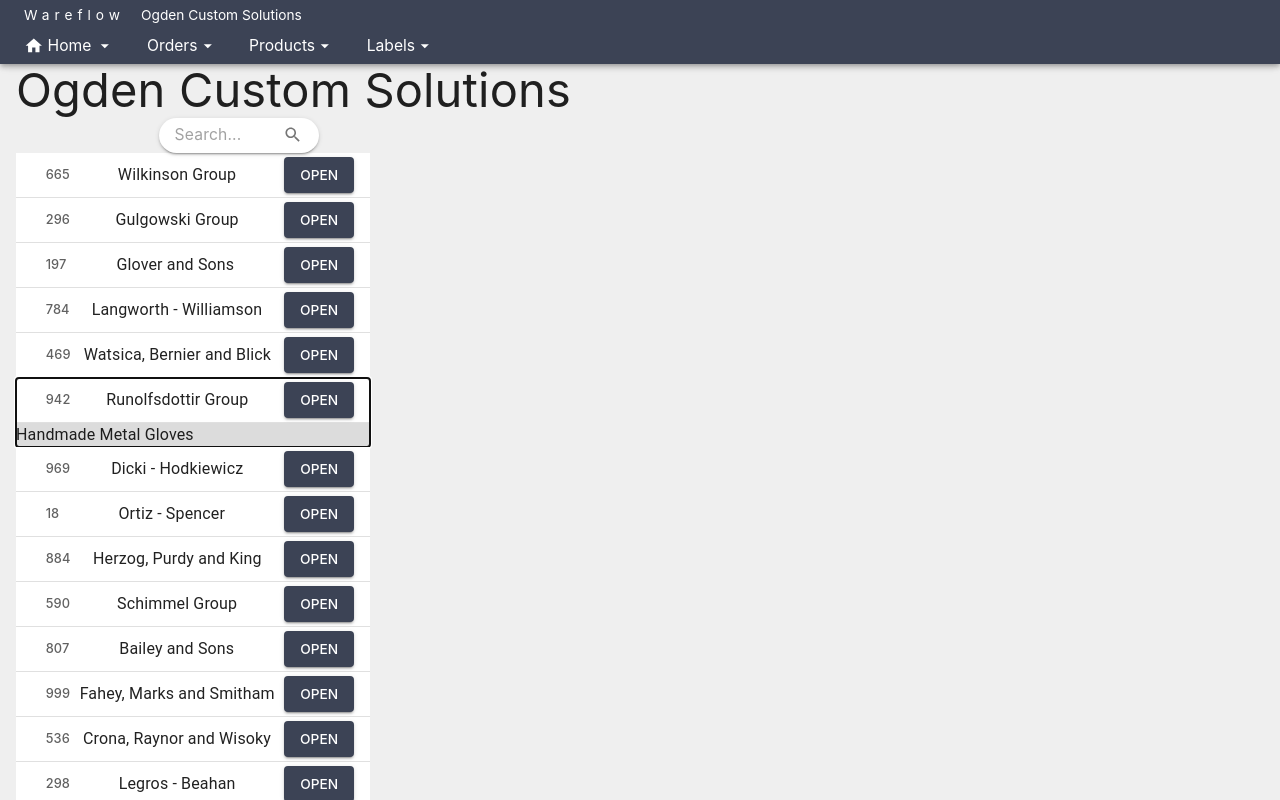
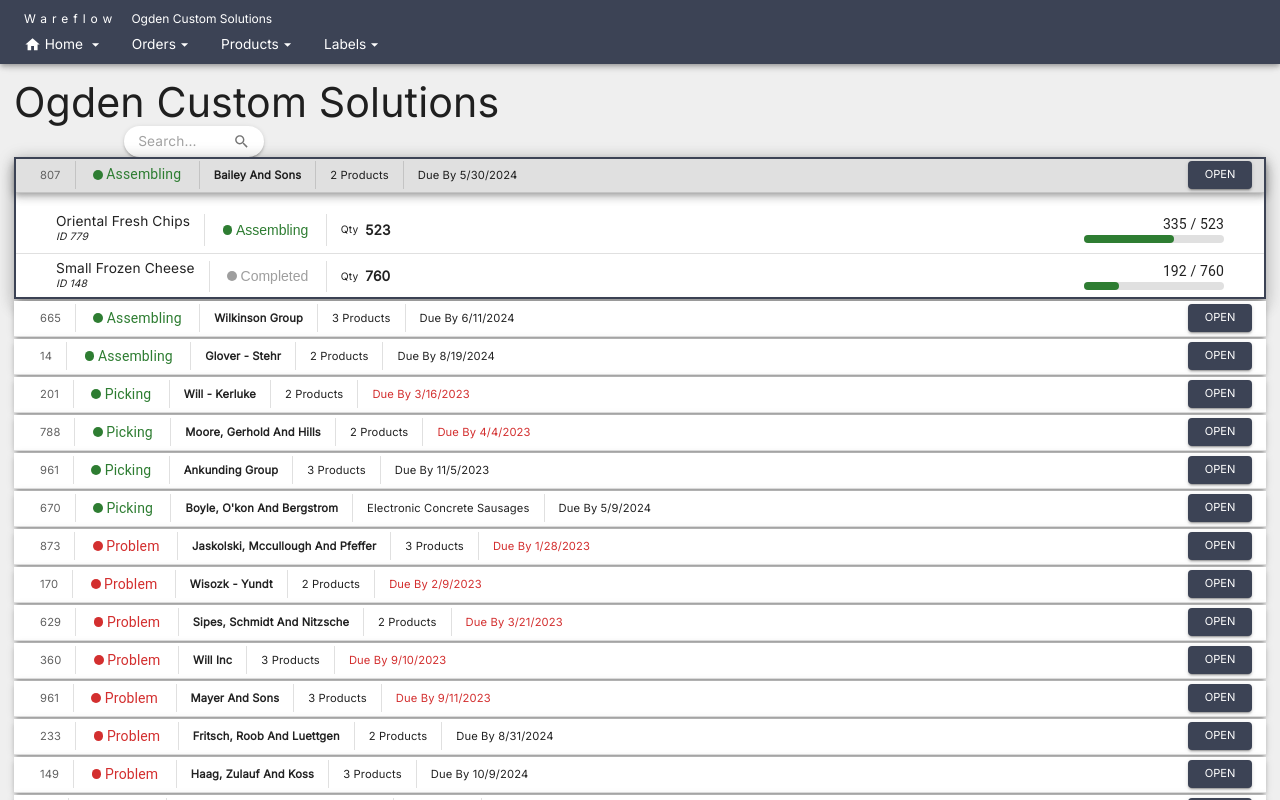
Before and after one commit to Naternelson/wareflow-mini, a React (Create React App) app: page / in a window 1280 px wide. Built offline with nearby package versions, Linux system fonts and the light colour scheme.

Commit message:
Add Detail UI for Order List Items

```diff
--- a/public/index.html
+++ b/public/index.html
@@ -6,36 +6,12 @@
 		<meta name="viewport" content="width=device-width, initial-scale=1" />
 		<meta name="theme-color" content="#000000" />
 		<meta name="description" content="Web site created using create-react-app" />
-		<meta http-equiv="Content-Security-Policy" content="" />
-
+    <link rel="stylesheet" href="https://fonts.googleapis.com/css2?family=Inter"/>
 		<link rel="apple-touch-icon" href="%PUBLIC_URL%/logo192.png" />
-		<!--
-      manifest.json provides metadata used when your web app is installed on a
-      user's mobile device or desktop. See https://developers.google.com/web/fundamentals/web-app-manifest/
-    -->
 		<link rel="manifest" href="%PUBLIC_URL%/manifest.json" />
-		<!--
-      Notice the use of %PUBLIC_URL% in the tags above.
-      It will be replaced with the URL of the `public` folder during the build.
-      Only files inside the `public` folder can be referenced from the HTML.
-
-      Unlike "/favicon.ico" or "favicon.ico", "%PUBLIC_URL%/favicon.ico" will
-      work correctly both with client-side routing and a non-root public URL.
-      Learn how to configure a non-root public URL by running `npm run build`.
-    -->
-		<title>React App</title>
+		<title>Wareflow</title>
 	</head>
 	<body>
 		<noscript>You need to enable JavaScript to run this app.</noscript>
-		<div id="root"></div>
-		<!--
-      This HTML file is a template.
-      If you open it directly in the browser, you will see an empty page.
-
-      You can add webfonts, meta tags, or analytics to this file.
-      The build step will place the bundled scripts into the <body> tag.
-
-      To begin the development, run `npm start` or `yarn start`.
-      To create a production bundle, use `npm run build` or `yarn build`.
-    --></body>
+		<div id="root"></div></body>
 </html>
--- a/src/components/progress_bar/index.tsx
+++ b/src/components/progress_bar/index.tsx
@@ -1,5 +1,8 @@
-import { Box, Tooltip, TooltipProps, Typography, styled } from "@mui/material";
+import { Box, PaletteColor, Tooltip, TooltipProps, styled } from "@mui/material";
 import pluralize from 'pluralize';
+
+type AcceptedColors = "primary" | "secondary" | "error" | "warning" | "info" | "success" | "inherit";
+
 export interface ProgressBarProps {
 	total: number;
 	current: number;
@@ -7,25 +10,28 @@ export interface ProgressBarProps {
     /** The singular name of the unit (ie device, case, etc) */
 	unitAlias?: string;
     placement?: TooltipProps["placement"];
+    color?: AcceptedColors | "inherit";
 }
-export const ProgressBar = ({ total, current, label, unitAlias, placement }: ProgressBarProps) => {
+
+
+export const ProgressBar = ({ total, current, color, label, unitAlias, placement }: ProgressBarProps) => {
 	const percent = (current / total) * 100;
     const unit = pluralize(unitAlias || "unit", current).toLowerCase();
     const titleCase = unit.charAt(0).toUpperCase() + unit.slice(1);
 	return (
-		<ProgressBarContainer>
+		<ProgressBarContainer aria-description="A Progress Bar">
 			{label && (
 				<Tooltip title={`${current} ${titleCase}`} placement={placement} arrow>
 					<span>{`${current} / ${total}`}</span>
 				</Tooltip>
 			)}
-			<StyledProgressBar data-progress={percent} />
+			<StyledProgressBar data-progress={percent} data-color={color}/>
 		</ProgressBarContainer>
 	);
 };
 
 
-const StyledProgressBar = styled(Box)<{"data-progress": number}>(({ theme, "data-progress": dataProgress }) => ({
+const StyledProgressBar = styled(Box)<{"data-progress": number, "data-color"?: ProgressBarProps["color"]}>(({ theme, "data-progress": dataProgress, "data-color": color }) => ({
     position: "relative",
     height: theme.spacing(1),
     width: "100%",
@@ -39,7 +45,7 @@ const StyledProgressBar = styled(Box)<{"data-progress": number}>(({ theme, "data
         height: "100%",
         borderRadius: theme.spacing(1),
         width: dataProgress + "%",
-        backgroundColor: theme.palette.primary.main,
+        backgroundColor: color === "inherit" ? "inherit" : theme.palette[color || "primary"].main,
     },
 }));
 
--- a/src/index.css
+++ b/src/index.css
@@ -1,14 +1,23 @@
 body {
 	margin: 0;
-	font-family: -apple-system, BlinkMacSystemFont, "Segoe UI", "Roboto", "Oxygen", "Ubuntu", "Cantarell", "Fira Sans",
+	font-family: -apple-system, BlinkMacSystemFont, "Inter, Segoe UI", "Roboto", "Oxygen", "Ubuntu", "Cantarell", "Fira Sans",
 		"Droid Sans", "Helvetica Neue", sans-serif;
 	-webkit-font-smoothing: antialiased;
 	-moz-osx-font-smoothing: grayscale;
+}
+html,body {
+	font-size: 14px;
 }
 
 code {
 	font-family: source-code-pro, Menlo, Monaco, Consolas, "Courier New", monospace;
 }
+
+*:focus {
+	outline: 2px solid #3C4355;
+	outline-offset: -2px;
+}
+
 
 @keyframes fadeUpAnimation {
 	from {
--- a/src/theme.ts
+++ b/src/theme.ts
@@ -4,7 +4,19 @@ const theme = createTheme({
 	typography: {
 		htmlFontSize: 14,
 		fontSize: 12,
-		fontFamily: "Inter, Roboto, sans-serif",
+		fontFamily: [
+			"Inter",
+			"-apple-system",
+			"BlinkMacSystemFont",
+			'"Segoe UI"',
+			"Roboto",
+			'"Helvetica Neue"',
+			"Arial",
+			"sans-serif",
+			'"Apple Color Emoji"',
+			'"Segoe UI Emoji"',
+			'"Segoe UI Symbol"',
+		].join(","),
 	},
 	palette: {
 		primary: {
@@ -26,7 +38,6 @@ const theme = createTheme({
 			},
 		},
 	},
-
 });
 
 export default theme;
--- a/src/utility/useFocusLock.ts
+++ b/src/utility/useFocusLock.ts
@@ -21,7 +21,7 @@ const generateQuery = (avoidSelectors: string[], directionChildren:boolean = fal
  */
 const addShakeAnimation = (targetRef: HTMLElement, duration: number) => {
 	targetRef.style.animation = `shake ${duration}ms ease-in-out`;
-	setTimeout(() => (targetRef.style.animation = ""), duration);
+	return setTimeout(() => (targetRef.style.animation = ""), duration);
 };
 
 
@@ -137,13 +137,16 @@ const handleKeyDown = (params: InternalFocusHookParams & { target: HTMLDivElemen
 	const currentIndex = focusableElements.indexOf(document.activeElement as HTMLElement);
 	const [nextIndex, madeChange] = handleNextIndex({ ...params, event: e, currentIndex, focusableElements });
     if (nextIndex === undefined) return;
-    if(madeChange) e.preventDefault()
+    if(!madeChange) return
+    e.preventDefault()
+    console.log("madeChange", madeChange, "nextIndex", nextIndex, "currentIndex", currentIndex, "loop", loop, "preventScollToView", preventScollToView)
 	const lastIndex = focusableElements.length - 1;
 	const blockedTop = !loop && nextIndex === 0 && currentIndex === 0;
 	const blockedBottom = !loop && nextIndex === lastIndex && currentIndex === lastIndex;
 	const blocked = madeChange && (blockedTop || blockedBottom);
     const nextTarget = focusableElements[nextIndex];
-	if (blocked) addShakeAnimation(nextTarget, 500);
+    let timeout:NodeJS.Timeout | null = null;
+	if (blocked) timeout = addShakeAnimation(nextTarget, 500);
     else if (madeChange) {
 		nextTarget?.focus();
 		if(!preventScollToView) nextTarget?.scrollIntoView({ behavior: "smooth", block: "center", inline: "center"});
@@ -153,6 +156,7 @@ const handleKeyDown = (params: InternalFocusHookParams & { target: HTMLDivElemen
 			console.error(e);
 		}
 	}
+    return () => timeout && clearTimeout(timeout);
 };
 
 const isTabForward = (e: KeyboardEvent) => e.key === "Tab" && !e.shiftKey;
--- a/src/views/home/Home.tsx
+++ b/src/views/home/Home.tsx
@@ -34,7 +34,7 @@ const createFakeOrders = (count: number): OrdersResponse => {
 	for(let i = 0; i < count; i++) {
 		const customer = createFakeCustomer();
 		const order = createFakeOrder(customer);
-		const products = Array.from({ length: faker.number.int({ min: 1, max: 10 }) }, () => createFakeProduct(order));
+		const products = Array.from({ length: faker.number.int({ min: 1, max: 3 }) }, () => createFakeProduct(order));
 		const items = products.map((product) => ({ ...createFakeOrderItem(order, product), product }));
 		orders.push({
 			...order,
@@ -65,7 +65,7 @@ const createFakeOrder = (customer: SanitizedCustomer): SanitizedOrder => {
 		id: makeId(),
 		organizationId: makeId(),
 		customerId: customer.id,
-		dueOn: faker.date.future(),
+		dueOn: faker.date.anytime(),
 		receivedDate: faker.date.recent(),
 		deliverToId: makeId(),
 		createdAt: faker.date.recent(),
@@ -97,4 +97,30 @@ const createFakeOrderItem = (order: SanitizedOrder, product: SanitizedProduct):
 		updatedAt: new Date(),
 	}
 }
-const fakeOrders = createFakeOrders(20)
+
+const getPriorityStatus = (status: Array<OrderStatus | undefined>): OrderStatus => {
+	if (status.includes(OrderStatus.ERROR)) return OrderStatus.ERROR;
+	if (status.includes(OrderStatus.PICKING)) return OrderStatus.PICKING;
+	if (status.includes(OrderStatus.ASSEMBLY)) return OrderStatus.ASSEMBLY;
+	if (status.includes(OrderStatus.QUEUED)) return OrderStatus.QUEUED;
+	if (status.includes(OrderStatus.PAUSED)) return OrderStatus.PAUSED;
+	if (status.includes(OrderStatus.COMPLETED)) return OrderStatus.COMPLETED;
+	if (status.includes(OrderStatus.CANCELLED)) return OrderStatus.CANCELLED;
+	if (status.includes(OrderStatus.DELIVERED)) return OrderStatus.DELIVERED;
+	// Default
+	return OrderStatus.QUEUED;
+};
+
+const StandardStatusOrder = [OrderStatus.ASSEMBLY, OrderStatus.PICKING, OrderStatus.ERROR, OrderStatus.PAUSED, OrderStatus.QUEUED, OrderStatus.COMPLETED, OrderStatus.CANCELLED, OrderStatus.DELIVERED]
+
+
+//Sort via the status and then by the due date
+
+const fakeOrders = createFakeOrders(20).sort((a, b) => {
+	const aStatus = getPriorityStatus(a.items.map((item) => item.status));
+	const bStatus = getPriorityStatus(b.items.map((item) => item.status));
+	if (aStatus === bStatus) {
+		return (a.dueOn?.getTime() ?? 0) - (b.dueOn?.getTime() ?? 0);
+	}
+	return StandardStatusOrder.indexOf(aStatus) - StandardStatusOrder.indexOf(bStatus);
+});
--- a/src/views/home/OrderLine.tsx
+++ b/src/views/home/OrderLine.tsx
@@ -1,7 +1,10 @@
 import { useEffect, useRef, useState } from "react";
 import { useNavigate } from "react-router-dom";
-import { OrderResponse, SanitizedOrderItem, SanitizedProduct } from "../../common/order";
-import { Box, Button, Collapse, Typography, styled } from "@mui/material";
+import { OrderResponse, OrderStatus, SanitizedOrderItem, SanitizedProduct } from "../../common/order";
+import { Box, Button, Collapse, Divider, Paper, Stack, Tooltip, Typography, styled } from "@mui/material";
+import { StatusIndicator } from "../../components";
+import { toTitleCase } from "../../utility";
+import { ProductLine } from "./ProductLine";
 
 const useOrderLineHooks = (order: OrderResponse) => {
 	const [expanded, setExpanded] = useState(false);
@@ -10,19 +13,23 @@ const useOrderLineHooks = (order: OrderResponse) => {
 	useEffect(() => {
 		if (!lineItemRef.current) return;
 		const ref = lineItemRef.current;
-		const handleFocus = () => setExpanded(true);
-		const handleBlur = () => setExpanded(false);
+		const handleFocusIn = () => setExpanded(true);
+		const handleFocusOut = (e: FocusEvent) => {
+            const target = e.relatedTarget as HTMLElement;
+            const containsTarget = ref.contains(target);
+            const isPresentation = target?.closest("[role='presentation']") !== null;
+            if(!containsTarget && !isPresentation) setExpanded(false);
+        };
 
-		ref.addEventListener("focus", handleFocus);
-		ref.addEventListener("blur", handleBlur);
+		ref.addEventListener("focusin", handleFocusIn);
+		ref.addEventListener("focusout", handleFocusOut);
 
 		return () => {
-			ref.removeEventListener("focus", handleFocus);
-			ref.removeEventListener("blur", handleBlur);
+			ref.removeEventListener("focusin", handleFocusIn);
+			ref.removeEventListener("focusout", handleFocusOut);
 		};
 	}, []);
 	const handleClick = () => {
-
 		lineItemRef.current?.focus();
 	};
 	const navToOrder = () => {
@@ -37,6 +44,7 @@ const useOrderLineHooks = (order: OrderResponse) => {
 };
 
 const ItemContainer = styled(Box)(({ theme }) => ({
+    position: "relative",
 	"& .order-line-header": {
 		display: "flex",
 		flexDirection: "row",
@@ -44,40 +52,57 @@ const ItemContainer = styled(Box)(({ theme }) => ({
 		alignItems: "center",
 		padding: "0.25rem 1rem",
 		borderBottom: `1px solid ${theme.palette.divider}`,
-        backgroundColor: theme.palette.background.paper,
+		backgroundColor: theme.palette.background.paper,
+        transition: "background-color .1s ease-out",
+		cursor: "default",
 	},
-	"&:focus, &:has(:focus-within) .order-line-header": {
-		backgroundColor: theme.palette.action.selected,
+	"&[data-focus='true'] .order-line-header": {
+		backgroundColor: theme.palette.action.focus,
+        boxShadow: theme.shadows[5],
+        zIndex: 1000,
 	},
 }));
 
 export const OrderLineItem = (props: { order: OrderResponse }) => {
 	const { expanded, handleClick, handleKeyPress, navToOrder, lineItemRef } = useOrderLineHooks(props.order);
+	const statuses = props.order.items.map((item) => item.status) || [];
+	const priorityStatus = getPriorityStatus(statuses);
+	const ignore: OrderStatus[] = [OrderStatus.COMPLETED, OrderStatus.CANCELLED, OrderStatus.DELIVERED];
+	const isIgnorable = ignore.includes(priorityStatus);
+	return (
+		<ItemContainer ref={lineItemRef} tabIndex={0} onKeyDown={handleKeyPress} onClick={handleClick} data-focus={expanded}>
+            <Paper elevation={expanded ? 10 : 3 }>
+			<Box className={"order-line-header"}>
+				<Stack
+					alignItems={"center"}
+					spacing={"1rem"}
+					direction={"row"}
+					divider={<Divider orientation="vertical" flexItem />}>
+					<IdField id={props.order.id} />
+					<StatusIndicator status={priorityStatus} />
+					<CustomerName name={props.order.customer.name} />
+					<OrderProductDescriptor order={props.order} />
+					<OrderDates order={props.order} ignore={isIgnorable} />
+				</Stack>
 
-	return (
-		<ItemContainer
-			ref={lineItemRef}
-			tabIndex={0}
-			onKeyDown={handleKeyPress}
-			onClick={handleClick}>
-			<Box className={"order-line-header"}><IdField id={props.order.id}/>{props.order.customer.name}<Button  onClick={navToOrder} variant="contained" color="primary">Open</Button></Box>
+				<Button onClick={navToOrder} variant="contained" color="primary" size="small">
+					Open
+				</Button>
+			</Box>
 			<Collapse in={expanded}>
-				{props.order.items.map((item, index) => (
-					<ProductLine index={index} {...item} key={item.id} />
-				))}
+				<Stack divider={<Divider />} marginTop="1rem" aria-hidden={!expanded}>
+					{props.order.items.map((item, index) => (
+						<ProductLine key={item.id} item={item} product={item.product} visible={expanded}/>
+					))}
+				</Stack>
 			</Collapse>
+            </Paper>
 		</ItemContainer>
 	);
 };
 
-type ProductLineProps = SanitizedOrderItem & { product: SanitizedProduct, index: number };
-const ProductLine = (props: ProductLineProps) => {
-	return <Box >{props.product.name}</Box>;
-};
-
-
-const IdField = (props: {id?: number}) => {
-    return (
+const IdField = (props: { id?: number }) => {
+	return (
 		<StyledIdFieldContainer>
 			<Typography
 				className="label"
@@ -93,15 +118,16 @@ const IdField = (props: {id?: number}) => {
 			</Typography>
 		</StyledIdFieldContainer>
 	);
-}
+};
 
 const StyledIdFieldContainer = styled(Box)(({ theme }) => ({
 	display: "flex",
 	flexDirection: "row",
 	justifyContent: "flex-start",
 	alignItems: "center",
+	cursor: "default",
 	gap: ".25rem",
-    color: theme.palette.grey[700],
+	color: theme.palette.grey[700],
 	"& .label": {
 		color: theme.palette.grey[500],
 		opacity: 0,
@@ -111,3 +137,58 @@ const StyledIdFieldContainer = styled(Box)(({ theme }) => ({
 		opacity: 1,
 	},
 }));
+
+const CustomerName = (props: { name?: string }) => {
+	return (
+		<Tooltip title="Customer Name" placement="top-start" arrow>
+			<Typography component={"span"} fontWeight={600} fontSize={".8rem"} color="inherit">
+				{toTitleCase(props.name || "")}
+			</Typography>
+		</Tooltip>
+	);
+};
+
+const OrderProductDescriptor = (props: { order: OrderResponse }) => {
+	const size = props.order.items.length;
+	return (
+		<Tooltip title={size > 1 ? "Product Count" : "Product Name"} placement="top-start" arrow>
+			<Typography component={"span"} fontWeight={400} fontSize={".8rem"} color="inherit">
+				{getOrderProductDescriptor(props.order)}
+			</Typography>
+		</Tooltip>
+	);
+};
+
+const OrderDates = (props: { order: OrderResponse; ignore?: boolean }) => {
+	const title = `Ordered on ${
+		props.order.receivedDate?.toLocaleDateString() ?? props.order.createdAt?.toLocaleDateString()
+	}`;
+
+	const isError = !props.ignore && props.order.dueOn && props.order.dueOn < new Date();
+	return (
+		<Tooltip title={title} placement="top-start" arrow>
+			<Typography component={"span"} fontWeight={400} fontSize={".8rem"} color={isError ? "error" : "inherit"}>
+				Due By {props.order.dueOn?.toLocaleDateString()}
+			</Typography>
+		</Tooltip>
+	);
+};
+
+const getPriorityStatus = (status: Array<OrderStatus | undefined>): OrderStatus => {
+	if (status.includes(OrderStatus.ERROR)) return OrderStatus.ERROR;
+	if (status.includes(OrderStatus.PICKING)) return OrderStatus.PICKING;
+	if (status.includes(OrderStatus.ASSEMBLY)) return OrderStatus.ASSEMBLY;
+	if (status.includes(OrderStatus.QUEUED)) return OrderStatus.QUEUED;
+	if (status.includes(OrderStatus.PAUSED)) return OrderStatus.PAUSED;
+	if (status.includes(OrderStatus.COMPLETED)) return OrderStatus.COMPLETED;
+	if (status.includes(OrderStatus.CANCELLED)) return OrderStatus.CANCELLED;
+	if (status.includes(OrderStatus.DELIVERED)) return OrderStatus.DELIVERED;
+	// Default
+	return OrderStatus.QUEUED;
+};
+
+const getOrderProductDescriptor = (order: OrderResponse): string => {
+	if (order.items.length > 1) return `${order.items.length} Products`;
+	if (order.items.length === 1) return order.items[0].product?.name || "Unknown Product";
+	return "No Products Assigned";
+};
--- a/src/views/home/OrderList.tsx
+++ b/src/views/home/OrderList.tsx
@@ -1,13 +1,15 @@
-import { Stack } from "@mui/material";
+import { Paper, Stack, StackProps } from "@mui/material";
 import { OrdersResponse } from "../../common/order";
 import { OrderLineItem } from "./OrderLine";
 import { useFocusLock } from "../../utility";
 
 export const OrdersList = (props: { orders: OrdersResponse }) => {
 
-	const ref = useFocusLock({loop: true, avoidSelectors: ["button"], includeLeftRightKeys: true, includeUpDownKeys: true, focusOnMount: 5, preventScollToView:false});
+    // avoid selectros should inlcude buttons and any element that has a aria-hidden attribute
+    const avoidSelectors = ["button", "[aria-hidden='true']"]
+	const ref = useFocusLock({loop: false, includeUpDownKeys:true, avoidSelectors,focusOnMount: true});
 	return (
-		<Stack ref={ref}>
+		<Stack ref={ref} width={"100%"} gap={"2px"}>
 			{props.orders.map((order) => (
 				<OrderLineItem order={order} key={order.id} />
 			))}
--- /dev/null
+++ b/src/views/home/ProductLine.tsx
@@ -0,0 +1,66 @@
+import { Box, Divider, Stack, Typography } from "@mui/material";
+import { OrderStatus, SanitizedOrderItem, SanitizedProduct } from "../../common/order";
+import { ProgressBar, StatusMenu } from "../../components";
+import { useState } from "react";
+
+type ProductLineProps = { item: SanitizedOrderItem; product: SanitizedProduct,visible?: boolean };
+export const ProductLine = (props: ProductLineProps) => {
+	const { item, product } = props;
+    const [value, setValue] = useState(item.status || OrderStatus.QUEUED)
+	return (
+		<Stack
+			direction={"row"}
+			justifyContent={"space-between"}
+			width={"100%"}
+			paddingX={"3rem"}
+			paddingY={".5rem"}
+            tabIndex={0}
+            aria-hidden={!props.visible}
+            onClick={(e) => {e.currentTarget.focus()}}
+            >
+			<Stack direction={"row"} spacing="1rem" divider={<Divider orientation="vertical" flexItem />}>
+				<ProductName {...product} />
+
+				<StatusMenu value={value} onChange={setValue} />
+				<OrderQuantity {...item} />
+			</Stack>
+			<Stack direction={"row"} spacing="1rem">
+				{item.quantityOrdered && (
+					<Box minWidth={"10rem"}>
+						<ProgressBar
+							total={item.quantityOrdered}
+							current={item.quanityAvailable || 0}
+							unitAlias="item"
+                            label={true}
+                            color="success"
+						/>
+					</Box>
+				)}
+			</Stack>
+		</Stack>
+	);
+};
+
+const ProductName = (props: SanitizedProduct) => {
+	return (
+		<Stack>
+			<Typography variant={"body1"} lineHeight={"1rem"}>
+				{props.name}
+			</Typography>
+			<Typography variant={"caption"} fontStyle={"italic"} fontWeight={"400"}>
+				ID {props.id}
+			</Typography>
+		</Stack>
+	);
+};
+
+const OrderQuantity = (props: SanitizedOrderItem) => {
+	return (
+		<Stack direction={"row"} alignItems={"center"} spacing={".5rem"}>
+            <Typography variant="caption" fontWeight={"400"}>Qty</Typography>
+			<Typography variant={"body1"} lineHeight={"1rem"} fontWeight={"600"}>
+				{props.quantityOrdered || "Unknown"}
+			</Typography>
+		</Stack>
+	);
+};
```
